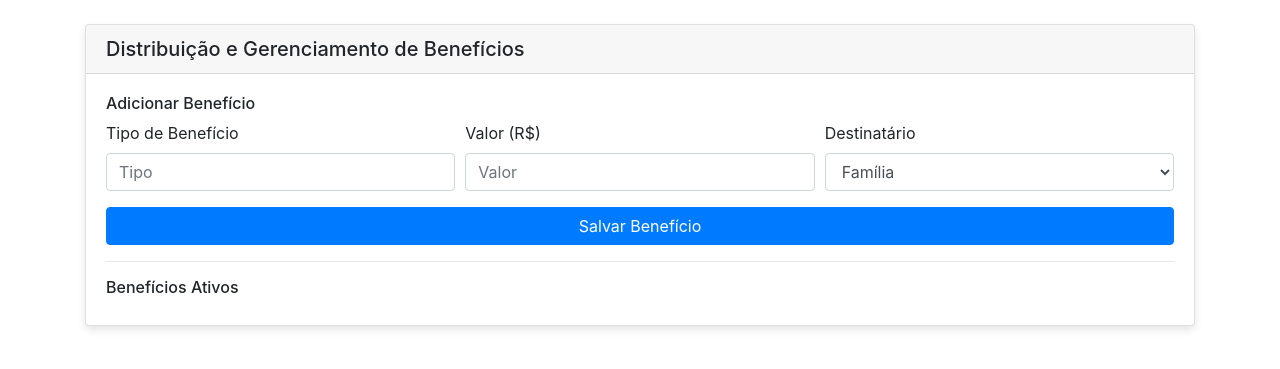
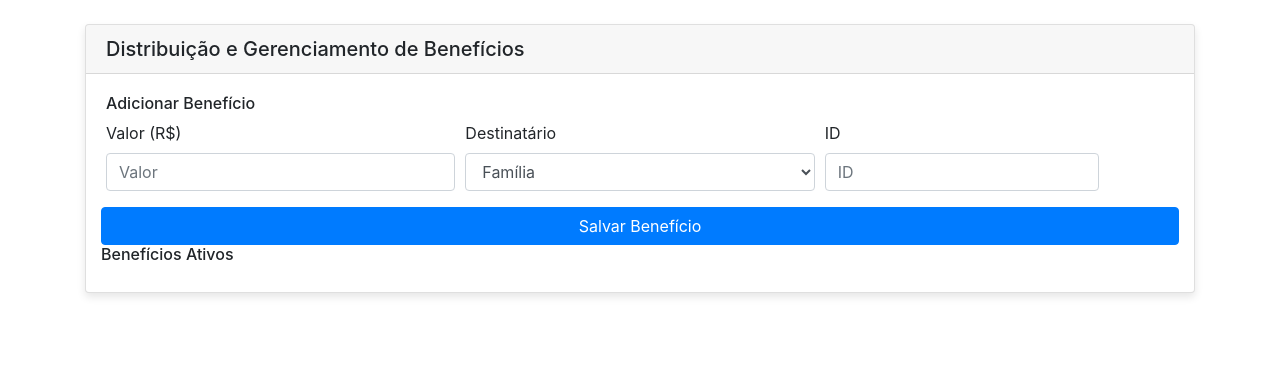
Before and after one commit to gab3mioni/sistemaFluxoRenda, a PHP site: page /governo in a window 1280 px wide, after a click on "Benefícios". Shown: the part 56-425 px from the top of the page. Run offline with PHP 8.4, Linux system fonts and the light colour scheme; data that the repository does not hold is empty.

Commit message:
feature: Lógica para distribuição de beneficios

```diff
--- a/app/controllers/GovernoController.php
+++ b/app/controllers/GovernoController.php
@@ -1,6 +1,7 @@
 <?php
 namespace App\Controllers;
 
+use App\Helpers\UrlHelper;
 use App\Models\GovernoModel;
 use App\Services\AuthService;
 use Core\Controller;
@@ -48,4 +49,31 @@ class GovernoController extends Controller {
 
         return $soma;
     }
+
+    public function newBeneficio(): void
+    {
+        if($_SERVER['REQUEST_METHOD'] == 'POST') {
+            $id = filter_input(INPUT_POST, 'id', FILTER_SANITIZE_NUMBER_INT);
+            $destinatario = htmlspecialchars(trim($_POST['destinatario'] ?? ''), ENT_QUOTES, 'UTF-8');
+            $valor = filter_input(INPUT_POST, 'valor', FILTER_VALIDATE_FLOAT);
+
+            if (!$id || !$destinatario || !$valor) {
+                echo "Dados inválidos. Verifique e tente novamente";
+                return;
+            }
+
+            $result = $this->governoModel->setBeneficio($id, $destinatario, $valor);
+
+            if($result) {
+                echo "Transação realizada com sucesso!";
+                header('Location: ' . UrlHelper::base_url('governo'));
+            } else {
+                echo "Falha na transação. Verifique os dados e tente novamente";
+                header('Location: ' . UrlHelper::base_url('governo'));
+            }
+        } else {
+            echo "Método não permitido.";
+            header('Location: ' . UrlHelper::base_url('governo'));
+        }
+    }
 }
--- a/app/models/GovernoModel.php
+++ b/app/models/GovernoModel.php
@@ -57,4 +57,17 @@ class GovernoModel
 
         return $query->fetchAll(PDO::FETCH_ASSOC);
     }
+
+    public function setBeneficio(int $id, string $destinatario, float $valor): bool
+    {
+        $tipoTransacao = 'beneficio';
+
+        $sql = "INSERT INTO transacao_governo (id_familia, valor, tipo_transacao) VALUES (:id_familia, :valor, :tipo_transacao)";
+        $query = $this->pdo->prepare($sql);
+        $query->bindParam(":id_familia", $id, PDO::PARAM_INT);
+        $query->bindParam(":valor", $valor, PDO::PARAM_STR);
+        $query->bindParam(":tipo_transacao", $tipoTransacao, PDO::PARAM_STR);
+
+        return $query->execute();
+    }
 }
--- a/app/views/governo.php
+++ b/app/views/governo.php
@@ -67,26 +67,26 @@
             </div>
             <div class="card-body">
                 <h6>Adicionar Benefício</h6>
-                <form id="addBenefitForm">
+                <form method="POST" action="governo/newBeneficio">
                     <div class="form-row">
                         <div class="form-group col-md-4">
-                            <label for="tipo-beneficio">Tipo de Benefício</label>
-                            <input type="text" id="tipo-beneficio" class="form-control" placeholder="Tipo" required>
-                        </div>
-                        <div class="form-group col-md-4">
                             <label for="valor-beneficio">Valor (R$)</label>
-                            <input type="number" id="valor-beneficio" class="form-control" placeholder="Valor" required>
+                            <input type="number" name="valor" class="form-control" placeholder="Valor" required>
                         </div>
                         <div class="form-group col-md-4">
                             <label for="destinatario-beneficio">Destinatário</label>
-                            <select id="destinatario-beneficio" class="form-control">
-                                <option value="família">Família</option>
+                            <select name="destinatario" class="form-control">
+                                <option value="familia">Família</option>
                                 <option value="empresa">Empresa</option>
                             </select>
                         </div>
+                        <div class="form-group col-md4">
+                            <label for="id">ID</label>
+                            <input type="number" name="id" class="form-control" placeholder="ID" required>
                     </div>
-                    <button type="button" class="btn btn-primary btn-block" onclick="addBenefit()">Salvar Benefício</button>
+                    <button type="submit" class="btn btn-primary btn-block">Salvar Benefício</button>
                 </form>
+
                 <hr>
                 <h6>Benefícios Ativos</h6>
                 <div id="benefitsList" class="list-group">
```
